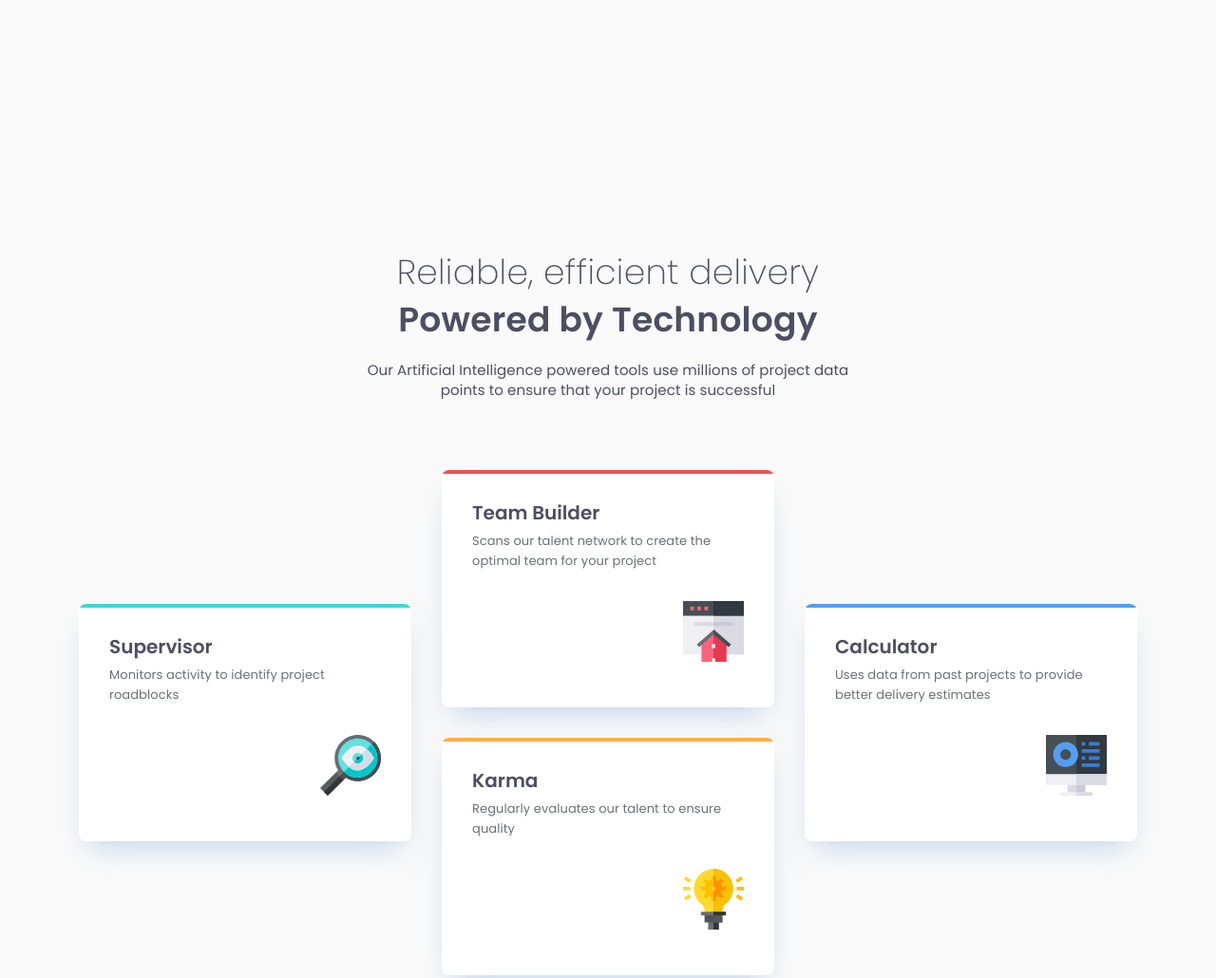
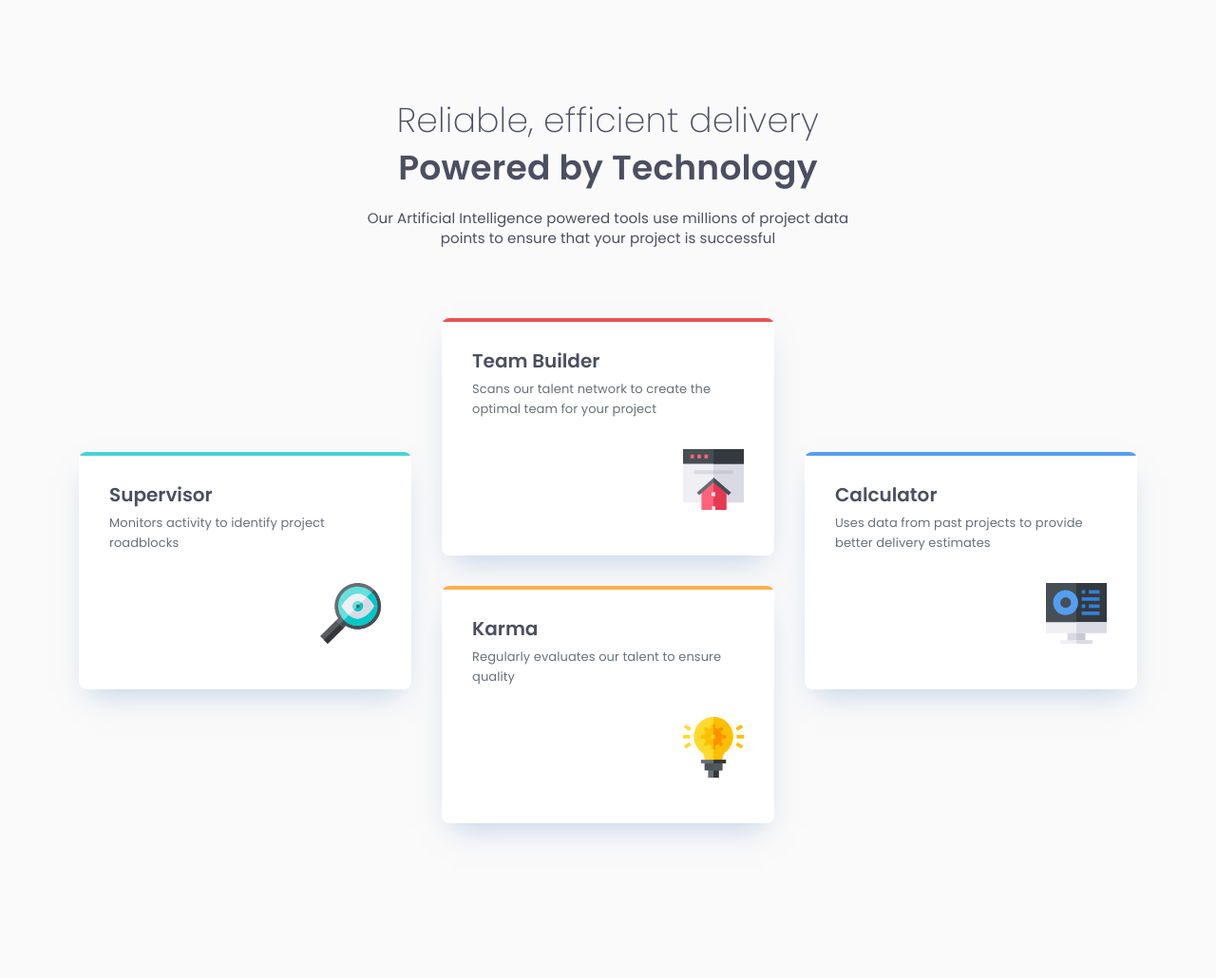
Before and after one commit to FilipKod/four-card-feature-section, a plain HTML site: page index.html in a window 1280 px wide. Shown: the top 1030 px of the page at 95% size. Drawn offline with Linux system fonts and the light colour scheme.

Commit message:
fix testing padding

```diff
--- a/css/styles.css
+++ b/css/styles.css
@@ -174,7 +174,7 @@ body {
 
 @media screen and (min-width: 1150px) {
   .header {
-    margin-top: 16.375rem;
+    margin-top: 6.375rem;
   }
 
   .blocks {
```
